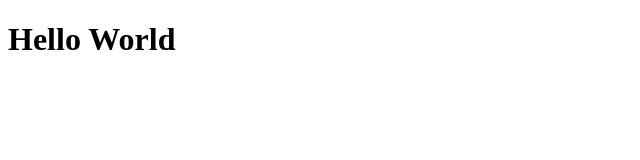
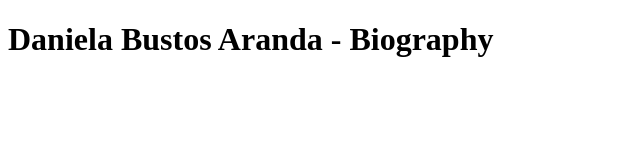
Before and after one commit to dabustosa85/lab-01, a plain HTML site: page index.html in a window 1280 px wide. Shown: the whole page, without its empty margins (0-640 px from the left). Drawn offline with Linux system fonts and the light colour scheme.

Commit message:
Changed title and h1

```diff
--- a/index.html
+++ b/index.html
@@ -4,9 +4,9 @@
     <meta charset="UTF-8">
     <meta http-equiv="X-UA-Compatible" content="IE=edge">
     <meta name="viewport" content="width=device-width, initial-scale=1.0">
-    <title>My first HTML page</title>
+    <title>Daniela Bustos Aranda - Biography</title>
 </head>
 <body>
-    <h1>Hello World</h1>
+    <h1>Daniela Bustos Aranda - Biography</h1>
 </body>
 </html>
```
